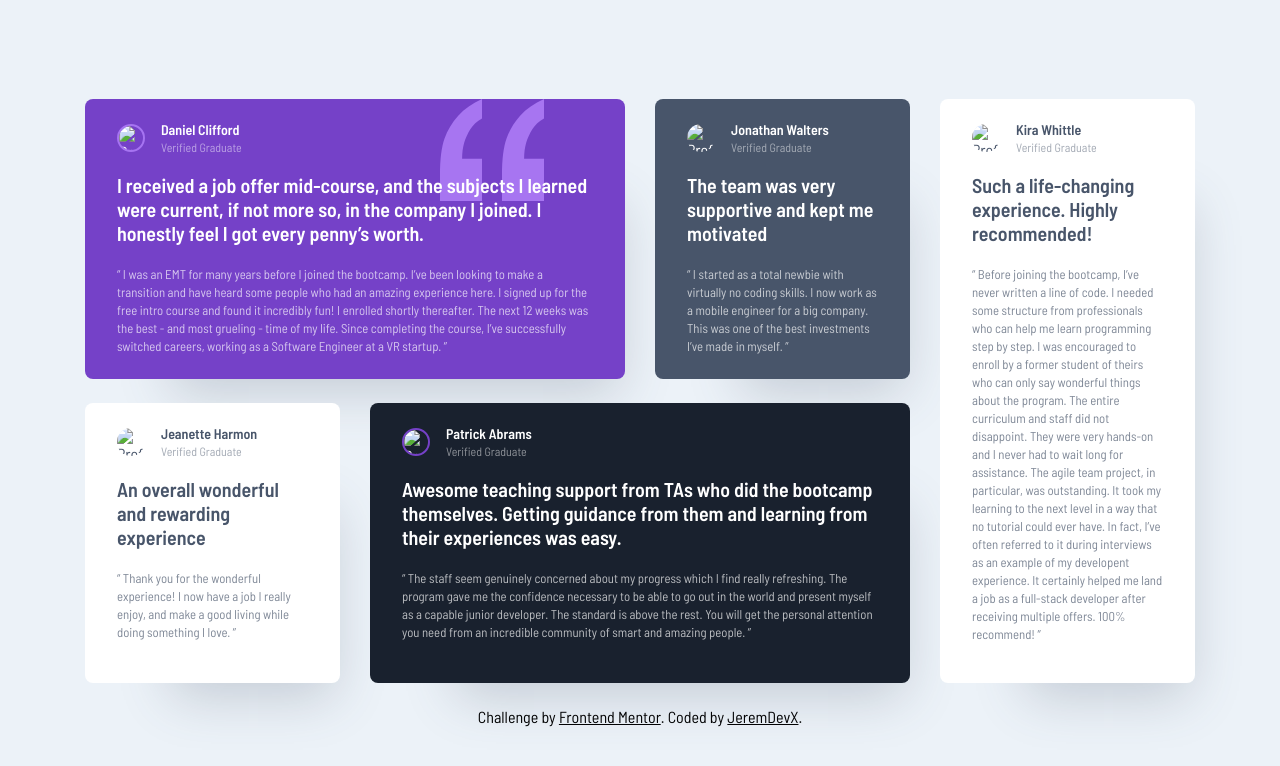
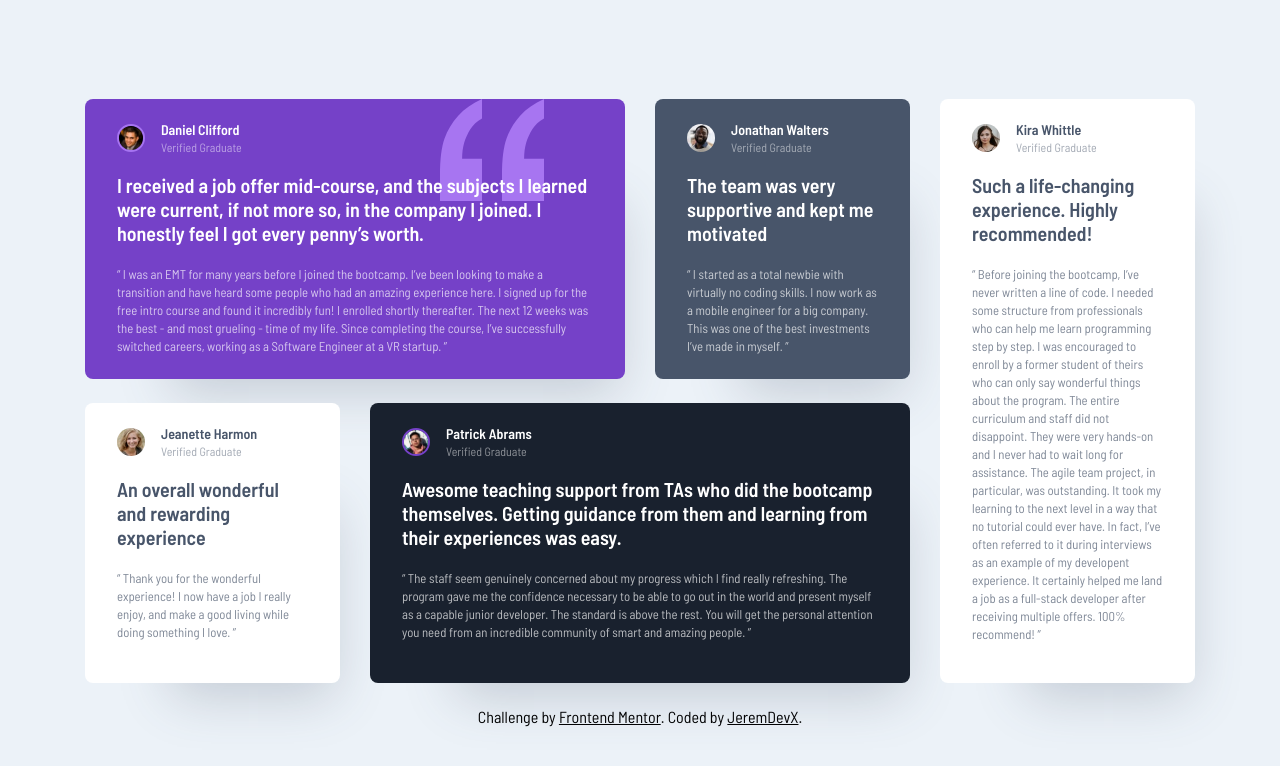
Before and after one commit to JeremDevX/fm-challenge-testimonials-grid-section, a website: page index.html in a window 1280 px wide. Drawn offline with Linux system fonts and the light colour scheme; the site is published under a folder, as on GitHub Pages, so addresses that start at the root find nothing.

Commit message:
update img path

```diff
--- a/index.html
+++ b/index.html
@@ -27,7 +27,7 @@
           />
           <div class="card__profile">
             <img
-              src="/images/image-daniel.jpg"
+              src="./images/image-daniel.jpg"
               alt="Profile picture of Daniel Clifford"
               class="card__profile-avatar card__profile-avatar--border-light"
             />
@@ -55,7 +55,7 @@
         <article class="testimonials__top-middle card card--grayish-blue">
           <div class="card__profile">
             <img
-              src="/images/image-jonathan.jpg"
+              src="./images/image-jonathan.jpg"
               alt="Profile picture of Jonathan Walters"
               class="card__profile-avatar"
             />
@@ -77,7 +77,7 @@
         <article class="testimonials__bottom-left card">
           <div class="card__profile">
             <img
-              src="/images/image-jeanette.jpg"
+              src="./images/image-jeanette.jpg"
               alt="Profile picture of Jeanette Harmon"
               class="card__profile-avatar"
             />
@@ -98,7 +98,7 @@
         <article class="testimonials__bottom-middle card card--blackish-blue">
           <div class="card__profile">
             <img
-              src="/images/image-patrick.jpg"
+              src="./images/image-patrick.jpg"
               alt="Profile picture of Patrick Abrams"
               class="card__profile-avatar card__profile-avatar--border"
             />
@@ -125,7 +125,7 @@
         <article class="testimonials__right card">
           <div class="card__profile">
             <img
-              src="/images/image-kira.jpg"
+              src="./images/image-kira.jpg"
               alt="Profile picture of Kira Whittle"
               class="card__profile-avatar"
             />
```
